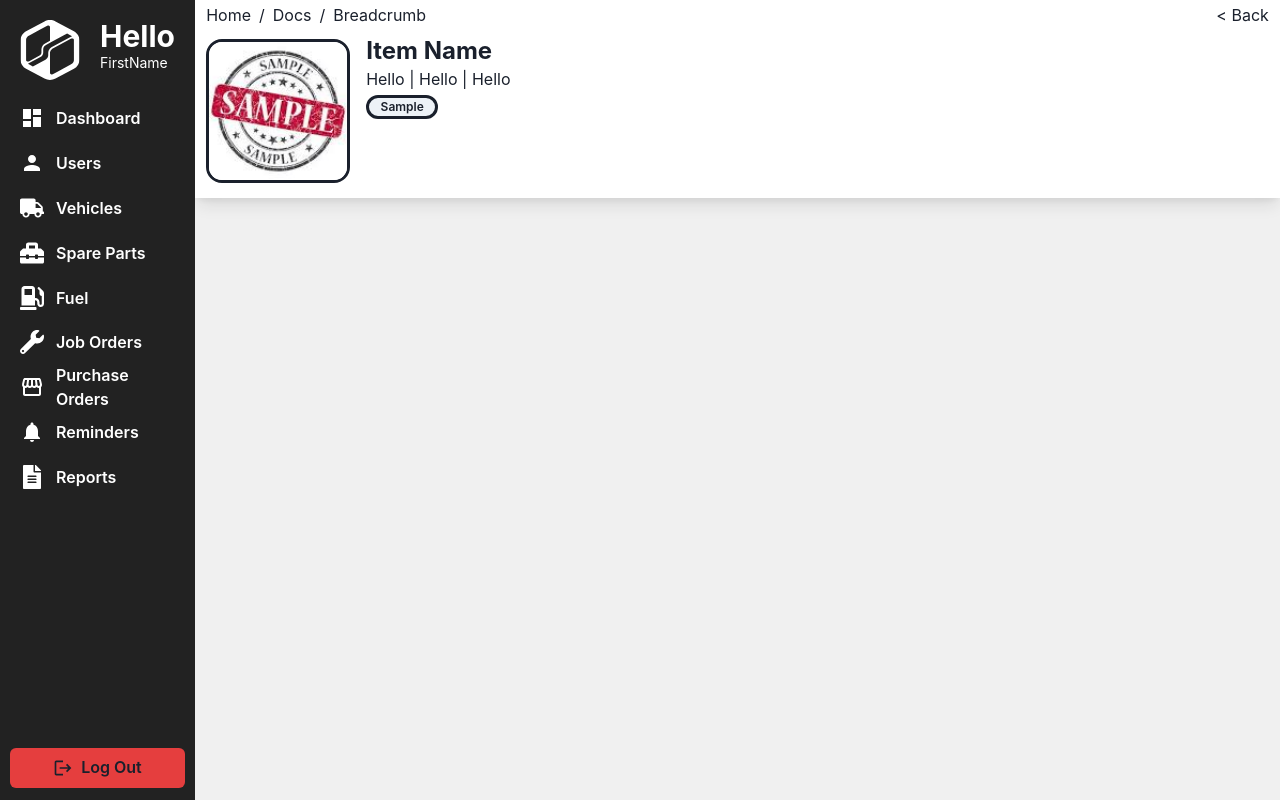
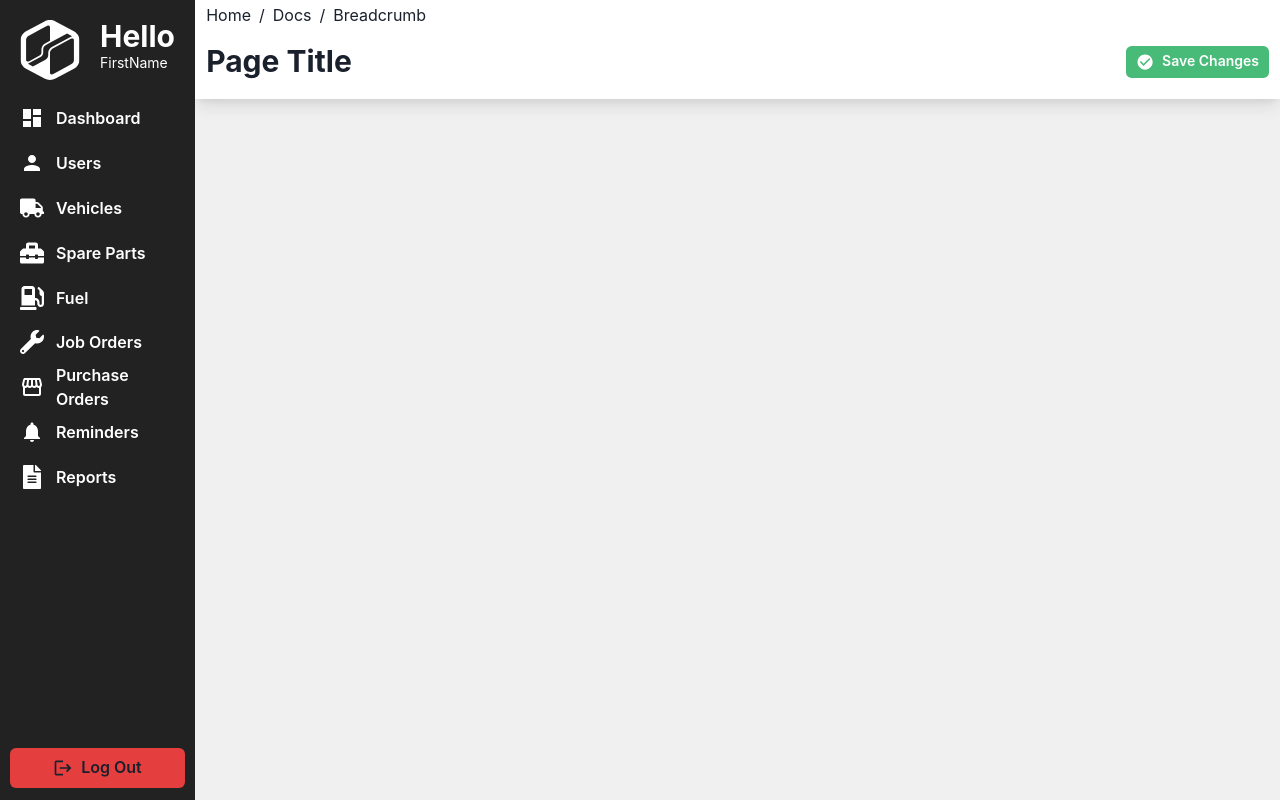
Before and after one commit to dapniii/isande2-project, a Next.js app: page / in a window 1280 px wide. Built offline with nearby package versions, Linux system fonts and the light colour scheme.

Commit message:
Dynamic header + Buttons fix

```diff
--- a/components/Buttons.js
+++ b/components/Buttons.js
@@ -11,7 +11,7 @@ export function AddButton({title, clickFunction}) {
             size={"sm"}
             borderRadius={"0.4em"}
             leftIcon={<Icon as={MdAddCircle} boxSize={"1.3em"} />}
-            conClick={() => clickFunction()}
+            onClick={() => clickFunction()}
         >
             {title}
         </Button>
@@ -27,7 +27,7 @@ export function SaveButton({title, clickFunction}) {
             size={"sm"}
             borderRadius={"0.4em"}
             leftIcon={<Icon as={MdCheckCircle} boxSize={"1.3em"} />}
-            conClick={() => clickFunction()}
+            onClick={() => clickFunction()}
         >
             {title}
         </Button>
@@ -43,7 +43,7 @@ export function CancelButton({title, clickFunction}) {
             size={"sm"}
             borderRadius={"0.4em"}
             leftIcon={<Icon as={MdCancel} boxSize={"1.3em"} />}
-            conClick={() => clickFunction()}
+            onClick={() => clickFunction()}
         >
             {title}
         </Button>
@@ -59,7 +59,7 @@ export function EditButton({title, clickFunction}) {
             size={"sm"}
             borderRadius={"0.4em"}
             leftIcon={<Icon as={MdEdit} boxSize={"1.3em"} />}
-            conClick={() => clickFunction()}
+            onClick={() => clickFunction()}
         >
             {title}
         </Button>
--- a/components/Header.js
+++ b/components/Header.js
@@ -16,7 +16,7 @@ import { SaveButton } from "./Buttons";
 function Header({
     breadcrumb,
     main,
-    withShadow
+    withShadow,
 }) {
     return (
         <Grid
@@ -26,12 +26,27 @@ function Header({
             px={"0.7em"}
             // NOTE: No box shadow if page has tabs
             boxShadow={ withShadow == true ? ("lg") : ("none")}
+            flexDirection={"column"}
         >
-            <GridItem
-                display={"flex"}
-                justifyContent={"space-between"}
-            >
-                {/* SAMPLE FROM CHAKRA */}
+            <GridItem>
+                {breadcrumb}
+            </GridItem>
+
+            <GridItem py={3}>
+                {main}
+            </GridItem>
+
+            {/* NOTE: Tabs should be part of main content not header */}
+        </Grid>
+    )
+}
+
+export default Header;
+
+
+{/* SAMPLE BREADCRUMB FROM CHAKRA */}
+{/*
+<Flex justifyContent={"space-between"}>
     <Breadcrumb>
         <BreadcrumbItem>
             <BreadcrumbLink href='#'>Home</BreadcrumbLink>
@@ -45,19 +60,18 @@ function Header({
             <BreadcrumbLink href='#'>Breadcrumb</BreadcrumbLink>
         </BreadcrumbItem>
     </Breadcrumb>
-                {/* TODO: Create custom button for this */}
-                <Text>{"< Back"}</Text>
-            </GridItem>
+<Flex />
+<Text>{"< Back"}</Text> */}
+// TODO: Create custom button for back button
 
-            <GridItem py={3}>
-                {/* SAMPLE BASIC CONTENT */}
+{/* SAMPLE BASIC MAIN CONTENT */}
 {/* <Flex justifyContent={"space-between"} alignItems={"center"}>
     <Text fontSize={"3xl"} fontWeight={"bold"}>Page Title</Text>
     <SaveButton title={"Save Changes"} clickFunction={() => console.log("test")} />
 </Flex> */}
 
-                {/* SAMPLE COMPLEX CONTENT */}
-                <Flex gap={4}>
+{/* SAMPLE COMPLEX MAIN CONTENT */}
+{/* <Flex gap={4}>
     <Image
     borderRadius={"1em"}
     border={"solid"}
@@ -68,9 +82,9 @@ function Header({
 
     <Flex flexDirection={"column"} gap={1}>
         <Text fontSize={"2xl"} fontWeight={"bold"} lineHeight={6}>Item Name</Text>
-                        <Text>Hello | Hello | Hello</Text>
+        <Text>Hello | Hello | Hello</Text>*/}
         {/* TODO: Create custom component for this */}
-                        <Button
+        {/* <Button
             border={"solid"}
             borderRadius={"1em"}
             w={"50%"}
@@ -79,12 +93,4 @@ function Header({
             Sample
         </Button>
     </Flex>
-                </Flex>
-            </GridItem>
-
-            {/* NOTE: Tabs should be part of main content not header */}
-        </Grid>
-    )
-}
-
-export default Header;
+</Flex>  */}
--- a/pages/index.js
+++ b/pages/index.js
@@ -1,7 +1,14 @@
 import * as React from 'react';
-import { Grid, GridItem } from '@chakra-ui/react'
+import { Grid, GridItem,
+  Breadcrumb,
+  BreadcrumbItem,
+  BreadcrumbLink,
+  Text,
+  Button,
+  Flex, } from '@chakra-ui/react'
 import Navbar from "../components/Navbar";
 import Header from '@/components/Header';
+import { SaveButton } from '@/components/Buttons'; // Temp
 
 //TEMP INDEX PAGE, SOON TO BE CHANGED FOR SIGNIN PAGE (TENTATIVE)
 export default function HomePage() {
@@ -11,9 +18,44 @@ export default function HomePage() {
     role: "Admin"
   };
 
-  function temp() {
-    console.log("test function")
+  function test() {
+    console.log("test")
   }
+
+  // Sample how to pass header components as props
+  // QUESTION: Should it be in a separate file nalang?
+  function headerBreadcrumbs() {
+    return (
+      <Breadcrumb>
+        <BreadcrumbItem>
+            <BreadcrumbLink href='#'>Home</BreadcrumbLink>
+        </BreadcrumbItem>
+
+        <BreadcrumbItem>
+            <BreadcrumbLink href='#'>Docs</BreadcrumbLink>
+        </BreadcrumbItem>
+
+        <BreadcrumbItem isCurrentPage>
+            <BreadcrumbLink href='#'>Breadcrumb</BreadcrumbLink>
+        </BreadcrumbItem>
+      </Breadcrumb>
+    )
+  }
+
+  function headerMain() {
+    return (
+      <>
+        {/* SAMPLE BASIC CONTENT */}
+        <Flex justifyContent={"space-between"} alignItems={"center"}>
+            <Text fontSize={"3xl"} fontWeight={"bold"}>Page Title</Text>
+            <SaveButton title={"Save Changes"} clickFunction={test} />
+        </Flex>
+      </>
+
+    )
+  }
+
+
 
   // MAIN
   return (
@@ -29,7 +71,7 @@ export default function HomePage() {
         </GridItem>
 
         <GridItem colStart={2}>
-          <Header withShadow={true} />
+          <Header breadcrumb={headerBreadcrumbs()} main={headerMain()} withShadow={true} />
         </GridItem>
 
         <GridItem colStart={2} bg={"blackAlpha.100"}>
```
Lines whose indentation alone changed are shown as unchanged.
